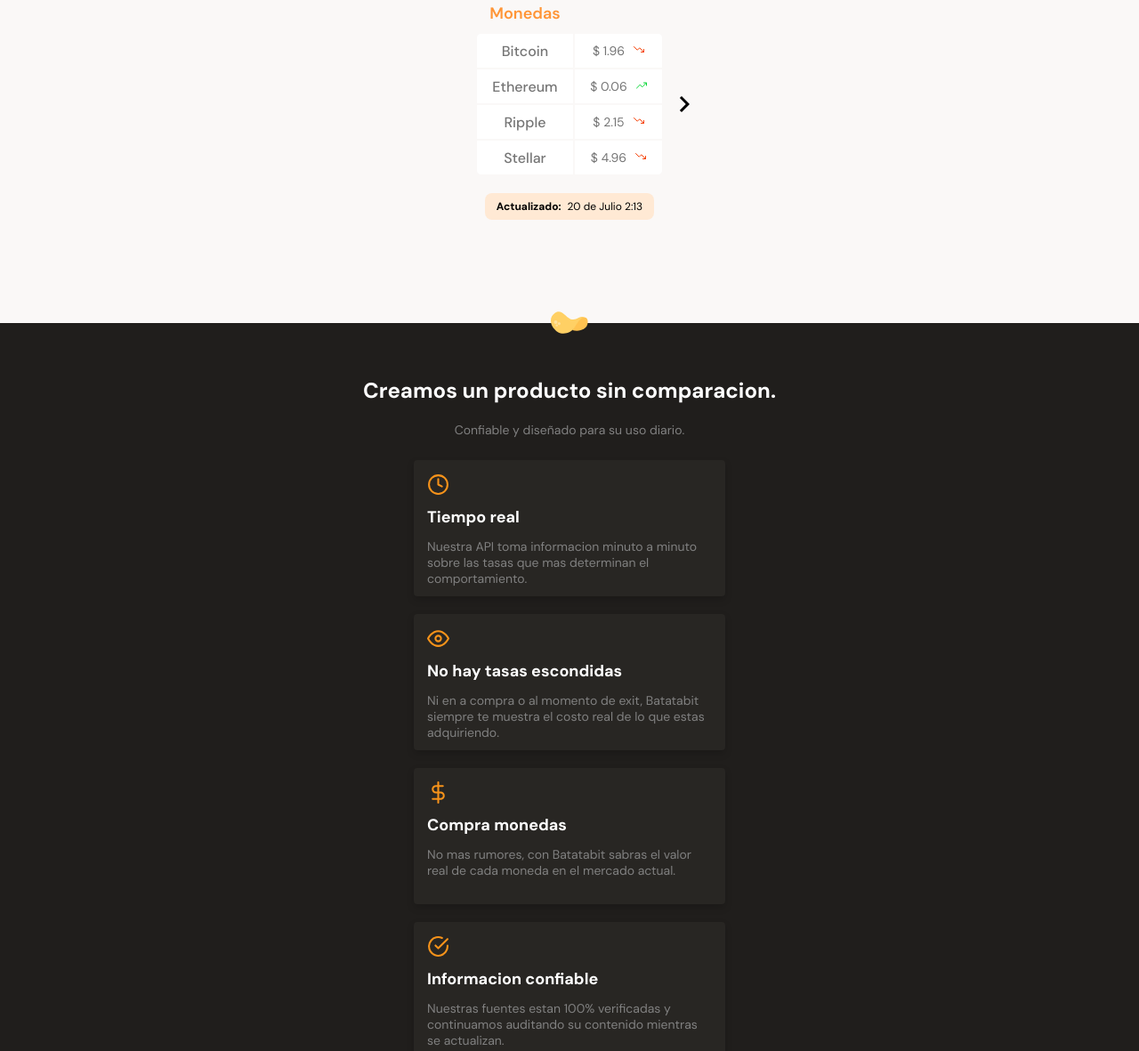
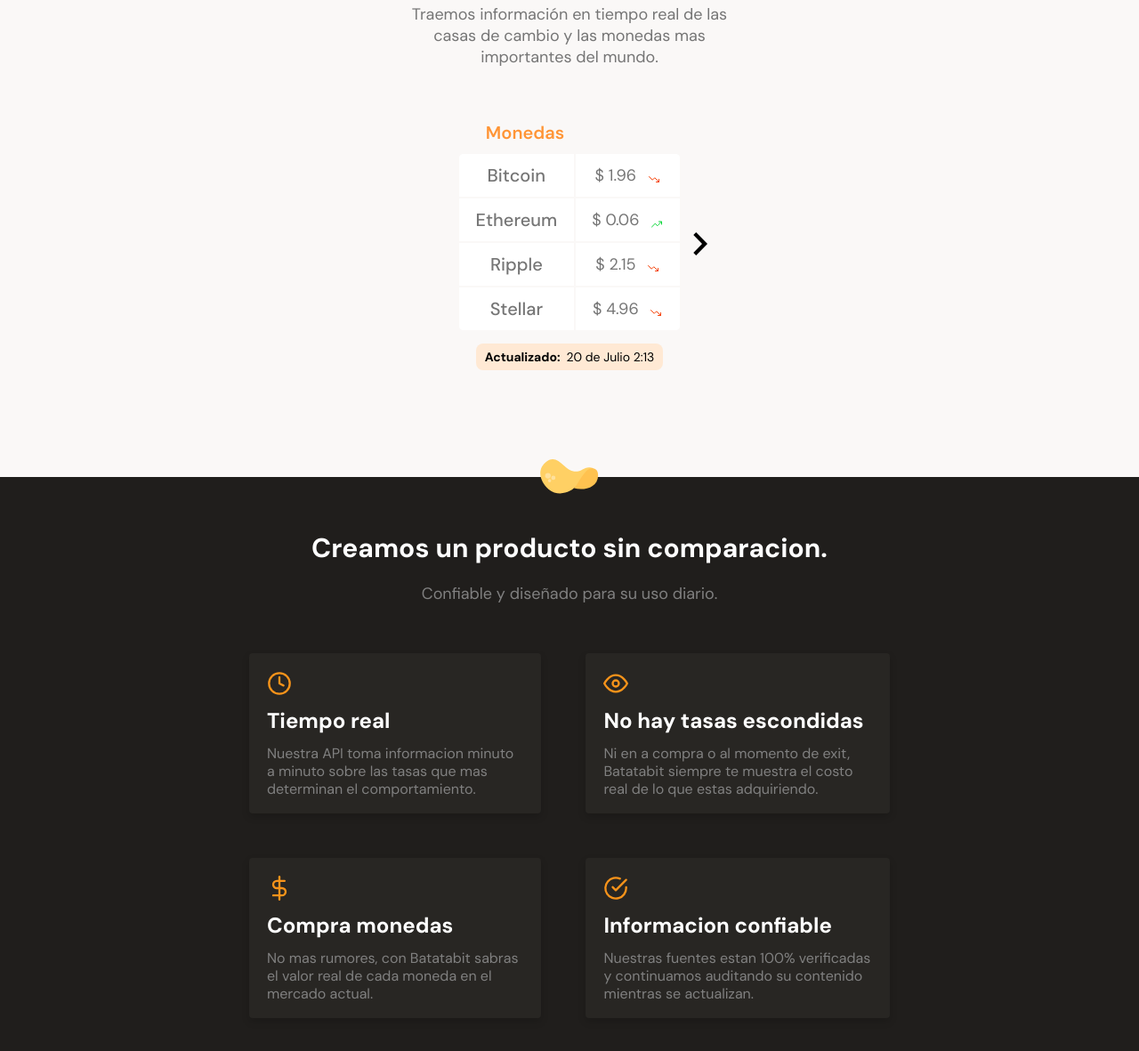
Before and after one commit to F20ShadowCode/Batatabit, a plain HTML site: page index.html in a window 1280 px wide. Shown: the part 960-2141 px from the top of the page at 89% size. Drawn offline with nearby package versions, Linux system fonts and the light colour scheme.

Commit message:
v2 estable

```diff
--- a/index.html
+++ b/index.html
@@ -3,14 +3,23 @@
   <head>
     <meta charset="UTF-8" />
     <meta name="viewport" content="width=device-width, initial-scale=1.0" />
+    <!--Enlace swiper js-->
     <link
       rel="stylesheet"
       href="https://cdn.jsdelivr.net/npm/swiper@11/swiper-bundle.min.css"
     />
+    <!--Enlace de hoja de estilos principal-->
     <link rel="stylesheet" href="./style/style.css" />
+    <!--Enlace  de hoja de estilos para tablet-->
     <link
       rel="stylesheet"
       href="./style/tablet.css"
+      media="(min-width:768px)"
+    />
+    <!--Enlace  de hoja de estilos para laptop-->
+    <link
+      rel="stylesheet"
+      href="./style/laptop.css"
       media="(min-width:768px)"
     />
     <link
--- /dev/null
+++ b/style/laptop.css
@@ -0,0 +1,165 @@
+:root {
+  --font-3lg: 3.7rem;
+  --font-2lg: 3rem;
+  --font-lg: 2.4rem;
+  --font-2md: 2rem;
+  --font-md: 1.8rem;
+  --font-smd: 1.6rem;
+  --font-sm: 1.4rem;
+}
+.header {
+  height: 40rem;
+}
+.header__titulo {
+  font-size: var(--font-3lg);
+  max-width: 380px;
+}
+
+.header__parrafo {
+  font-size: var(--font-smd);
+}
+
+.header__btnPlanes {
+  width: 26rem;
+  height: 5rem;
+  font-size: var(--font-smd);
+  gap: 1.5rem;
+  border-radius: 0.5rem;
+  bottom: -2.5rem;
+  left: calc(50% - 13rem);
+  transform: translateX(-9px);
+}
+/********************************************/
+/*Seccion de bitcoins*/
+.bitcoins__logo {
+  width: 32rem;
+  height: 32rem;
+}
+
+.bitcoins__info__title {
+  font-size: var(--font-2lg);
+}
+
+.bitcoins__info__paragraph {
+  max-width: 380px;
+  font-size: var(--font-md);
+}
+
+/********************************************/
+/*contenedor de graficos*/
+.bitcoins__contentCoins {
+  margin-top: 6rem;
+}
+
+/*gráfico de compañías*/
+.coins {
+  width: 31rem;
+  height: 29rem;
+}
+.coins__title {
+  font-size: var(--font-2md);
+  left: -5rem;
+}
+
+.coins__graphic {
+  width: 25rem;
+  height: 20rem;
+}
+
+.coins__graphic__company {
+  font-size: var(--font-2md);
+}
+
+.coins__graphic__price {
+  font-size: var(--font-md);
+}
+
+.coins__graphic__price span {
+  width: 1.5rem;
+  height: 1.5rem;
+}
+
+.coins__arrow {
+  width: 1.7rem;
+  cursor: pointer;
+}
+
+/********************************************/
+/*Seccion de productos*/
+
+.products__batata {
+  top: -2rem;
+  left: calc(50% - 4rem);
+  width: 8rem;
+  height: 4rem;
+  transition: transform 0.4s ease-in-out;
+}
+.products__batata:hover {
+  cursor: pointer;
+  transform: scale(1.2);
+}
+
+.products__title {
+  font-size: var(--font-2lg);
+}
+
+.products__paragraph {
+  font-size: var(--font-md);
+}
+
+.cards {
+  max-width: 720px;
+  grid-template-columns: repeat(2, auto);
+  grid-template-rows: repeat(2, auto);
+  gap: 5rem;
+  margin-top: 5.5rem;
+}
+
+.cards__card {
+  height: 18rem;
+  max-width: 352px;
+  padding: 2rem;
+}
+
+.cards__icono {
+  width: 2.8rem;
+  height: 2.8rem;
+}
+
+.cards__paragraph {
+  line-height: var(--font-2md);
+}
+
+/********************************************/
+/*Seccion de imagen de fondo*/
+
+.background {
+  height: 48rem;
+  background-attachment: fixed;
+}
+.background__title {
+  font-size: var(--font-3lg);
+}
+
+/********************************************/
+/*Seccion de planes*/
+.plans__title {
+  font-size: var(--font-2lg);
+}
+
+.plans__paragraph {
+  font-size: var(--font-md);
+}
+/********************************************/
+/*Pie de pagina*/
+.footer__link {
+  font-size: var(--font-md);
+}
+
+.footer__batata {
+  width: 8rem;
+}
+
+.footer__link--small {
+  font-size: var(--font-sm);
+}
--- a/style/style.css
+++ b/style/style.css
@@ -232,7 +232,6 @@ body {
   position: absolute;
   top: 0;
   left: calc(50% - 133px);
-
   transform: translateX(200%);
   transition: transform 0.3s;
 }
@@ -253,9 +252,8 @@ body {
   left: 0;
   transform: rotateY(180deg);
 }
-
+/********************************************/
 /*Seccion de productos*/
-
 .products {
   position: relative;
   text-align: center;
@@ -296,7 +294,7 @@ body {
 
 .cards__card {
   height: 15.3rem;
-  max-width: 350px;
+  max-width: 348px;
   margin: 0 auto;
   display: flex;
   flex-direction: column;
@@ -323,7 +321,7 @@ body {
   color: #808080;
   line-height: 1.8rem;
 }
-
+/********************************************/
 /*Seccion de imagen de fondo*/
 
 .background {
@@ -393,10 +391,6 @@ body {
   margin: 0 auto;
   padding: 2rem 1rem;
   overflow: hidden;
-}
-
-.swiper-hero .swiper-slide--last {
-  /* margin-right: 1.2rem !important; */
 }
 
 .swiper-slide__recommended {
@@ -476,6 +470,7 @@ body {
 .swiper-button-next:after {
   position: absolute;
   font-size: 3rem;
+  font-weight: 700;
   color: var(--warn-black);
 }
 .swiper-button-prev:after {
--- a/style/tablet.css
+++ b/style/tablet.css
@@ -31,3 +31,118 @@
   max-width: 360px;
   font-size: var(--font-smd);
 }
+
+/********************************************/
+/*contenedor de graficos*/
+.bitcoins__contentCoins {
+  margin-top: 6rem;
+}
+
+/*gráfico de compañías*/
+.coins {
+  width: 29rem;
+  height: 27rem;
+}
+.coins__title {
+  font-size: 19px;
+  left: -5rem;
+}
+
+.coins__graphic {
+  width: 23rem;
+  height: 18rem;
+}
+
+.coins__graphic__company {
+  font-size: var(--font-md);
+}
+
+.coins__graphic__price {
+  font-size: var(--font-smd);
+}
+
+.coins__graphic__price span {
+  margin-left: 1.2rem;
+}
+
+.coins__arrow {
+  width: 1.5rem;
+}
+
+.coins__actualizado {
+  width: 21rem;
+  font-size: 1.4rem;
+  margin-top: 1.4rem;
+}
+
+/********************************************/
+/*Seccion de productos*/
+.products {
+  margin-top: 5rem;
+}
+
+.products__batata {
+  top: -1.8rem;
+  left: calc(50% - 3.1rem);
+  width: 6.2rem;
+  height: 3.6rem;
+}
+
+.products__title {
+  font-size: 2.6rem;
+}
+
+.products__paragraph {
+  font-size: var(--font-smd);
+}
+
+.cards {
+  max-width: 720px;
+  grid-template-columns: repeat(2, auto);
+  grid-template-rows: repeat(2, auto);
+  gap: 5rem;
+}
+
+.cards__card {
+  height: 17rem;
+  max-width: 348px;
+  padding: 1.5rem;
+}
+
+.cards__icono {
+  width: 2.7rem;
+  height: 2.7rem;
+}
+
+.cards__title {
+  font-size: var(--font-lg);
+}
+
+.cards__paragraph {
+  font-size: var(--font-smd);
+}
+
+/********************************************/
+/*Seccion de imagen de fondo*/
+
+.background {
+  height: 45rem;
+  background-image: url("../assets/img/bitcoinbaby2x.png");
+}
+
+.background__title {
+  font-size: var(--font-2lg);
+}
+/********************************************/
+/*Pie de pagina*/
+.footer__link {
+  font-size: var(--font-smd);
+}
+
+.footer__batata {
+  width: 6rem;
+}
+
+.footer__link--small {
+  font-size: 1.1rem;
+}
```
Also changed, not shown: planes.png (deleted).
